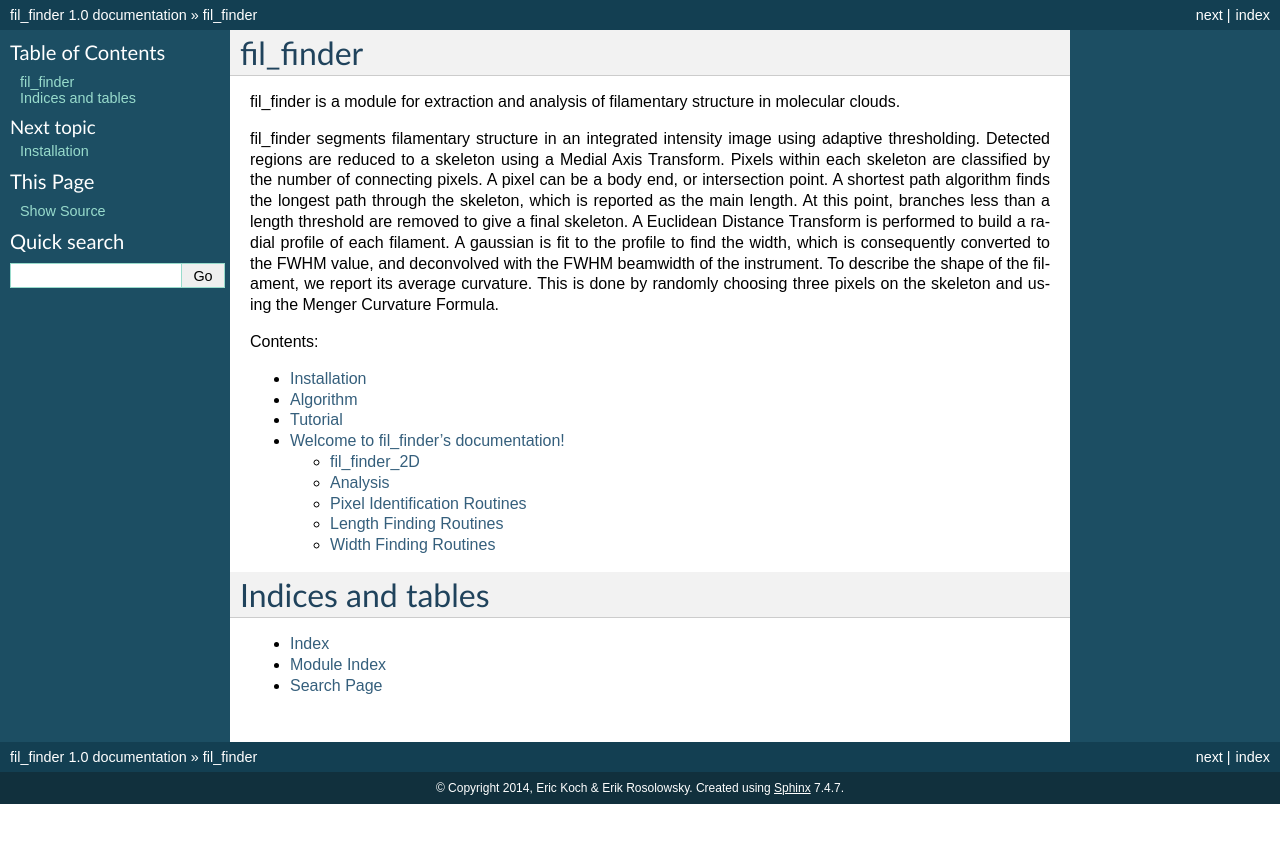
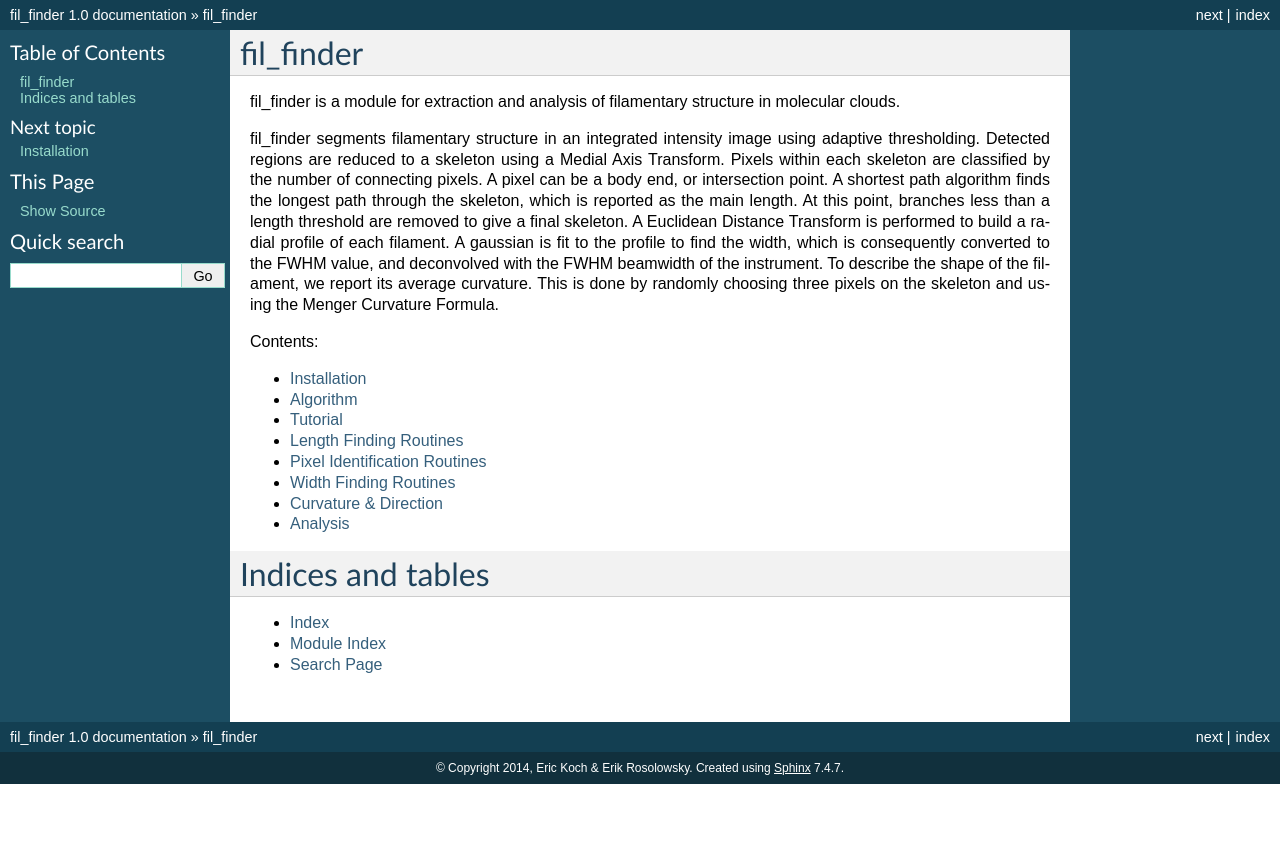
Before and after one commit to e-koch/FilFinder, a Sphinx documentation site: the page built from docs/index.rst, in a window 1280 px wide. Shown: the top 843 px of the page. Built offline with Sphinx 7.4.7, drawn with Linux system fonts in a browser that asks for light colours.

Commit message:
Add curvature funcs to docs. Clean-up.

```diff
--- a/docs/algorithm.rst
+++ b/docs/algorithm.rst
@@ -3,9 +3,9 @@ Algorithm
 
 Here we provide an in-detail explanation of fil_finder.
 Essentially, the algorithm consists of three parts:
-    * filament detection
-    * cleaning and finding lengths
-    * deriving widths
+*   filament detection
+*   cleaning and finding lengths
+*   deriving widths
 
 **Filament Detection**
 
--- /dev/null
+++ b/docs/curve_direc.rst
@@ -0,0 +1,4 @@
+Curvature & Direction
+*********************
+
+.. autofunction:: fil_finder.rollinghough.rht
--- a/docs/docs.rst
+++ /dev/null
@@ -1,15 +0,0 @@
-
-Welcome to fil_finder's documentation!
-======================================
-
-
-Contents:
-
-.. toctree::
-   :maxdepth: 2
-
-   fil_finder_2D.rst
-   analysis.rst
-   pixel_ident.rst
-   length.rst
-   width.rst
--- a/docs/index.rst
+++ b/docs/index.rst
@@ -18,7 +18,11 @@ Contents:
    install.rst
    algorithm.rst
    tutorial.rst
-   docs.rst
+   length.rst
+   pixel_ident.rst
+   width.rst
+   curve_direc.rst
+   analysis.rst
 
 
 
```
